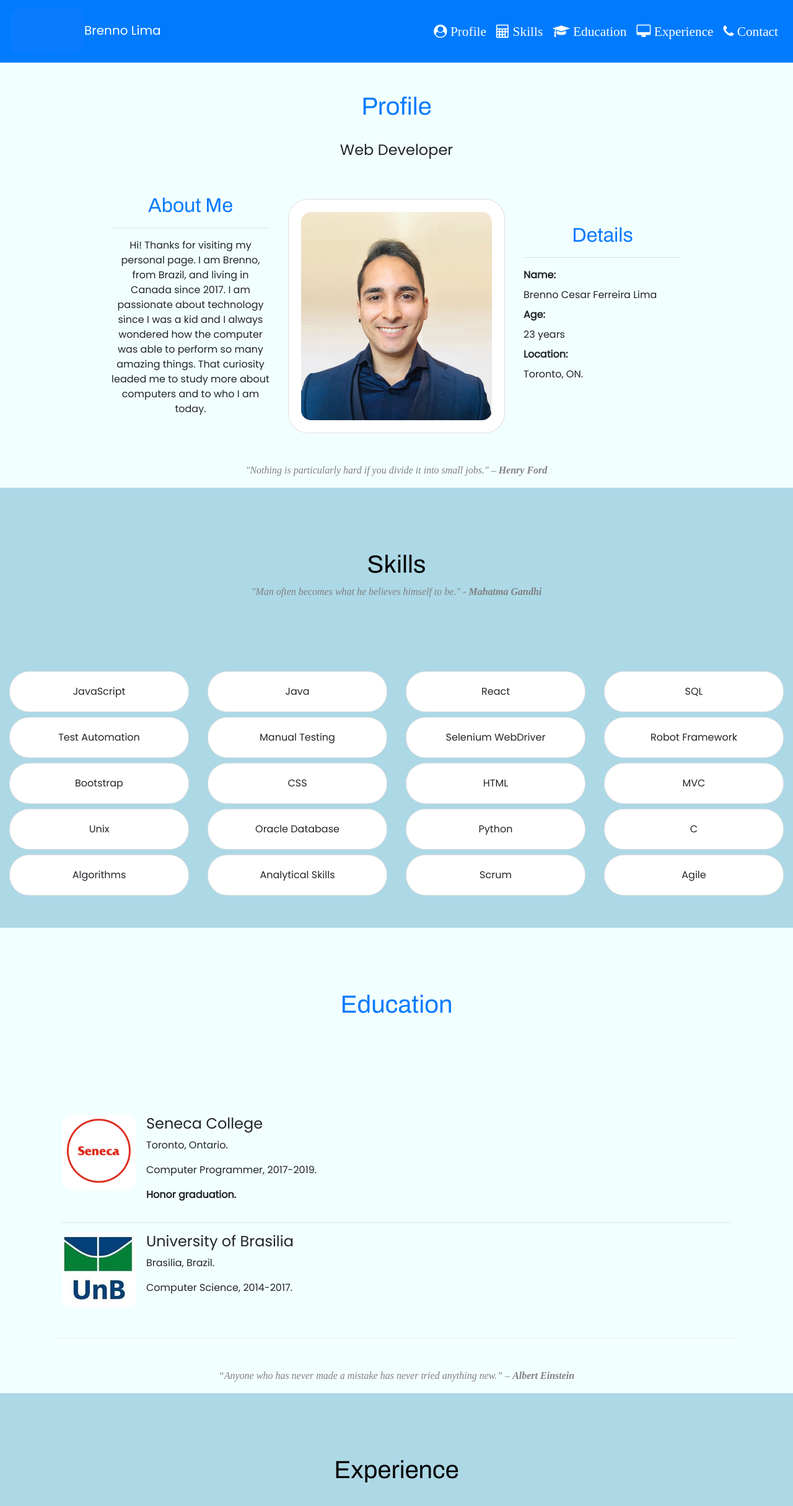
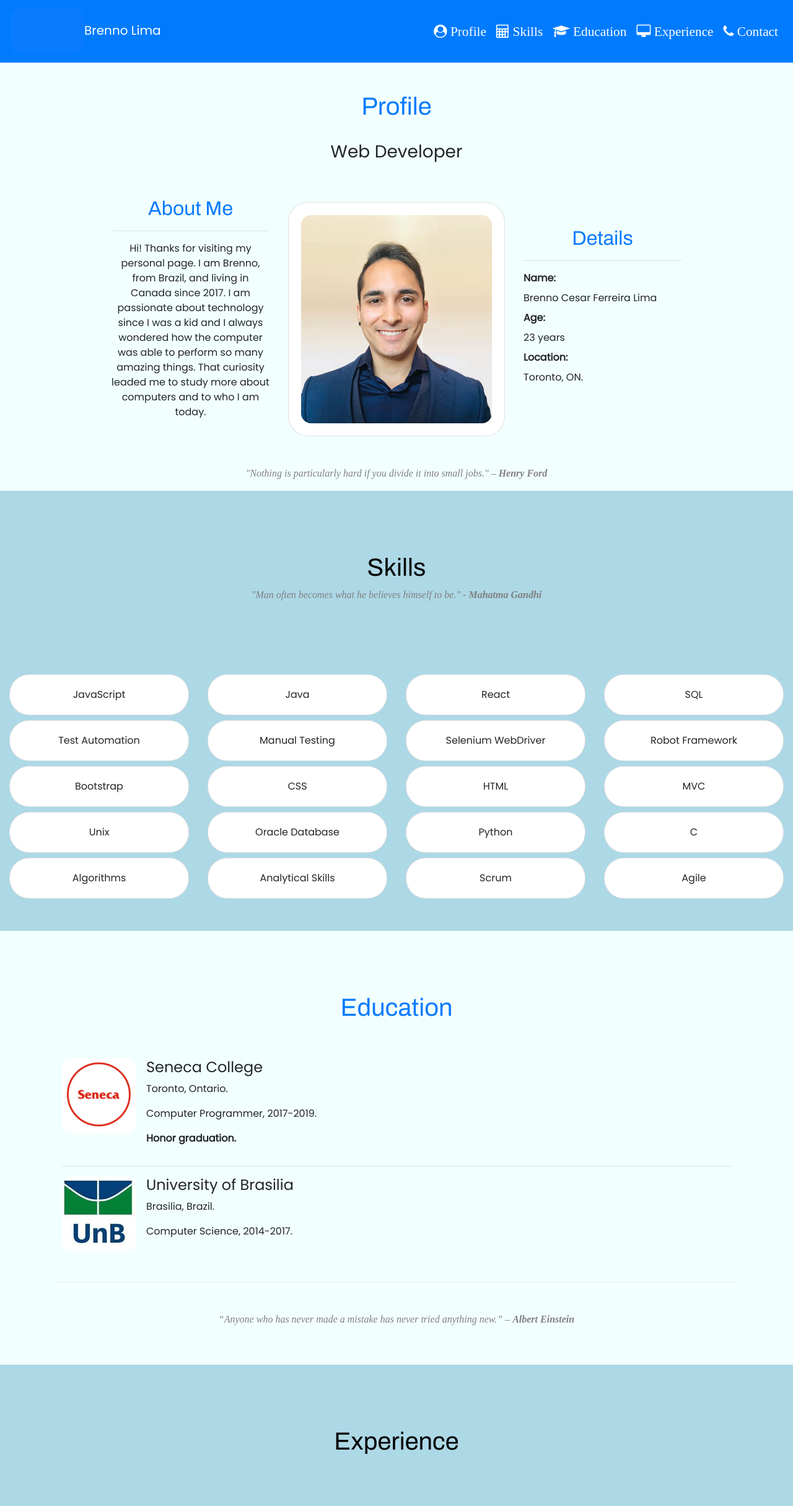
Before and after one commit to BrennoLima/brennolimaPortfolio, a React (Create React App) app: page / in a window 1280 px wide. Shown: the top 2430 px of the page at 62% size. Built offline with nearby package versions, Linux system fonts and the light colour scheme.

Commit message:
Mobile 3

```diff
--- a/src/App.css
+++ b/src/App.css
@@ -50,10 +50,6 @@ body, input, button, textarea{
 h2, h1{
   color: #0a7bff;
   font-family: "Archivo", Times, serif;
-
-}
-h3{
-
 }
 a{
   text-decoration: none !important;
--- a/src/components/EducationComponent.js
+++ b/src/components/EducationComponent.js
@@ -12,7 +12,7 @@ function Education(props) {
                         <h1>Education</h1>
                     </div>
                 </div>
-                <div className="row mt row-content">
+                <div className="row row-content">
                     <div className="col-12">
                         <Media>
                             <Media left href="https://www.senecacollege.ca/home.html">
--- a/src/components/ProfileComponent.js
+++ b/src/components/ProfileComponent.js
@@ -12,7 +12,7 @@ class Profile extends Component{
                             <h1>Profile</h1>
                         </div>
                         <div className="col-12 mt-4">
-                            <h4>Web Developer</h4>
+                            <h3>Web Developer</h3>
                         </div>
                     </div>
                     <div className="row mt-5">
```
